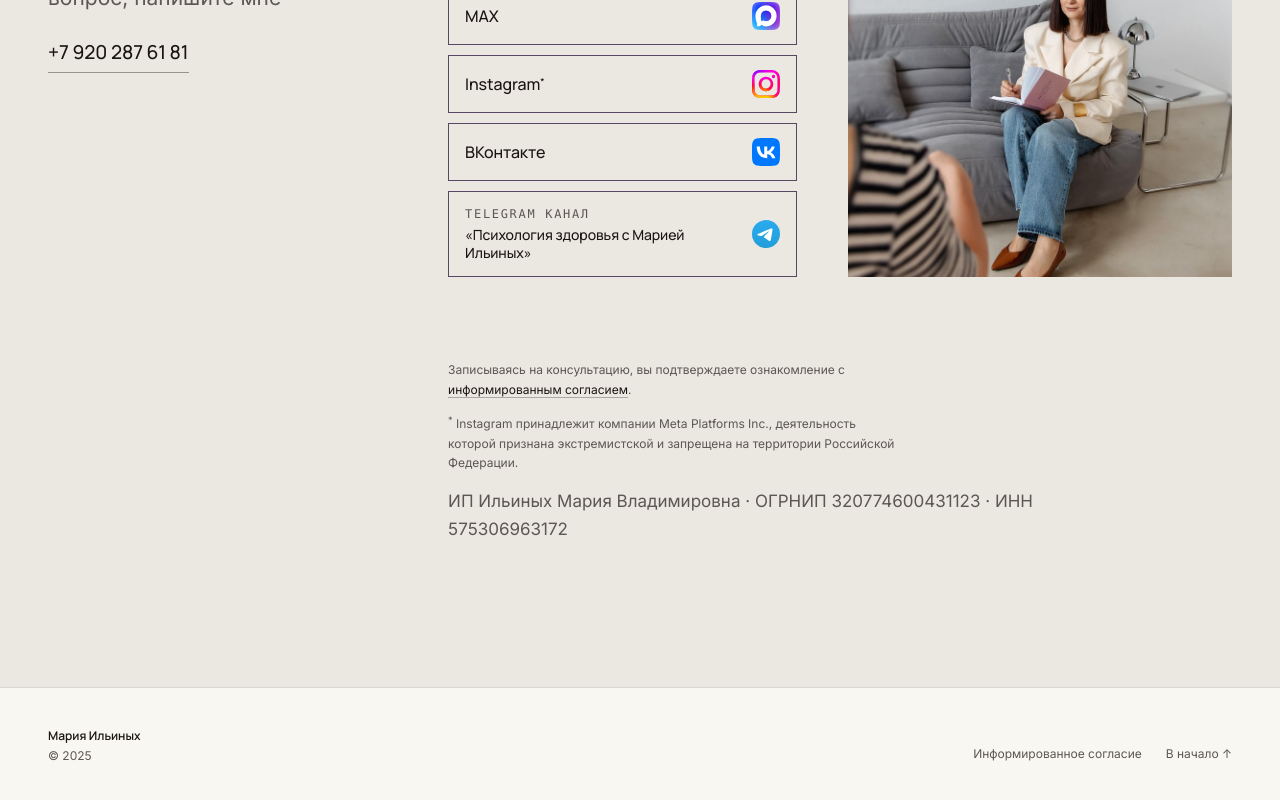
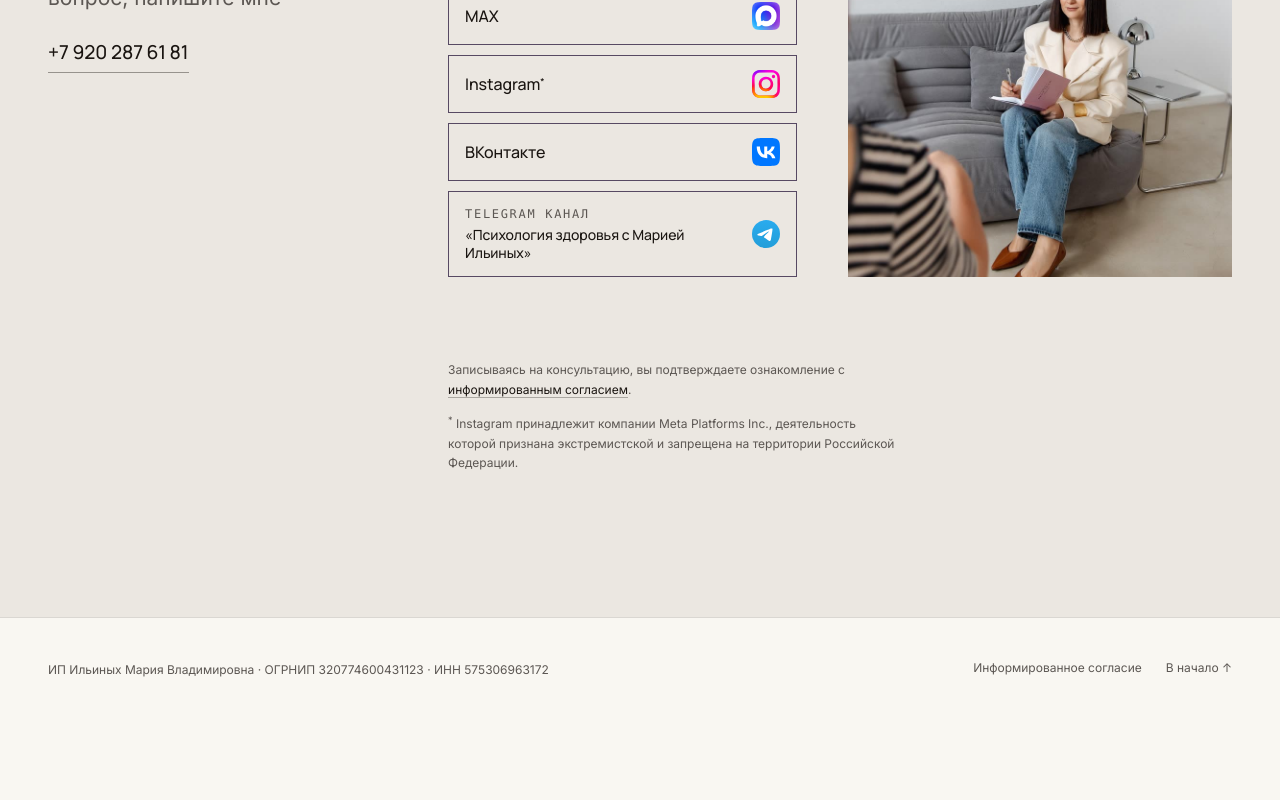
Before and after one commit to ailinykh/bewithmary, a Next.js app: page / in a window 1280 px wide. Shown: the part 10764-11564 px from the top of the page. After the commit the page ends 11502 px from the top, so only its background shows below. Built offline with nearby package versions, Linux system fonts and the light colour scheme.

Commit message:
Move legal info to footer

```diff
--- a/app/_sections/book.tsx
+++ b/app/_sections/book.tsx
@@ -104,10 +104,6 @@ export function BookSection() {
             деятельность которой признана экстремистской и запрещена на
             территории Российской Федерации.
           </p>
-          <p className="text-2.75 mt-3.5 max-w-[60ch] leading-[1.65] text-muted [font-variant-numeric:tabular-nums]">
-            ИП Ильиных Мария Владимировна · ОГРНИП 320774600431123 · ИНН
-            575306963172
-          </p>
         </div>
       </div>
     </section>
--- a/app/_sections/footer.tsx
+++ b/app/_sections/footer.tsx
@@ -6,11 +6,9 @@ export function Footer() {
       <div
         className={`${wrap} flex flex-wrap items-end justify-between gap-x-8 gap-y-4`}
       >
-        <div>
-          <div className="font-display font-semibold text-fg">
-            Мария Ильиных
-          </div>
-          <div className="mt-1">© 2025</div>
+        <div className="mt-1">
+          ИП Ильиных Мария Владимировна · ОГРНИП 320774600431123 · ИНН
+          575306963172
         </div>
         <div className="flex flex-wrap gap-x-6 gap-y-3">
           <a
```
